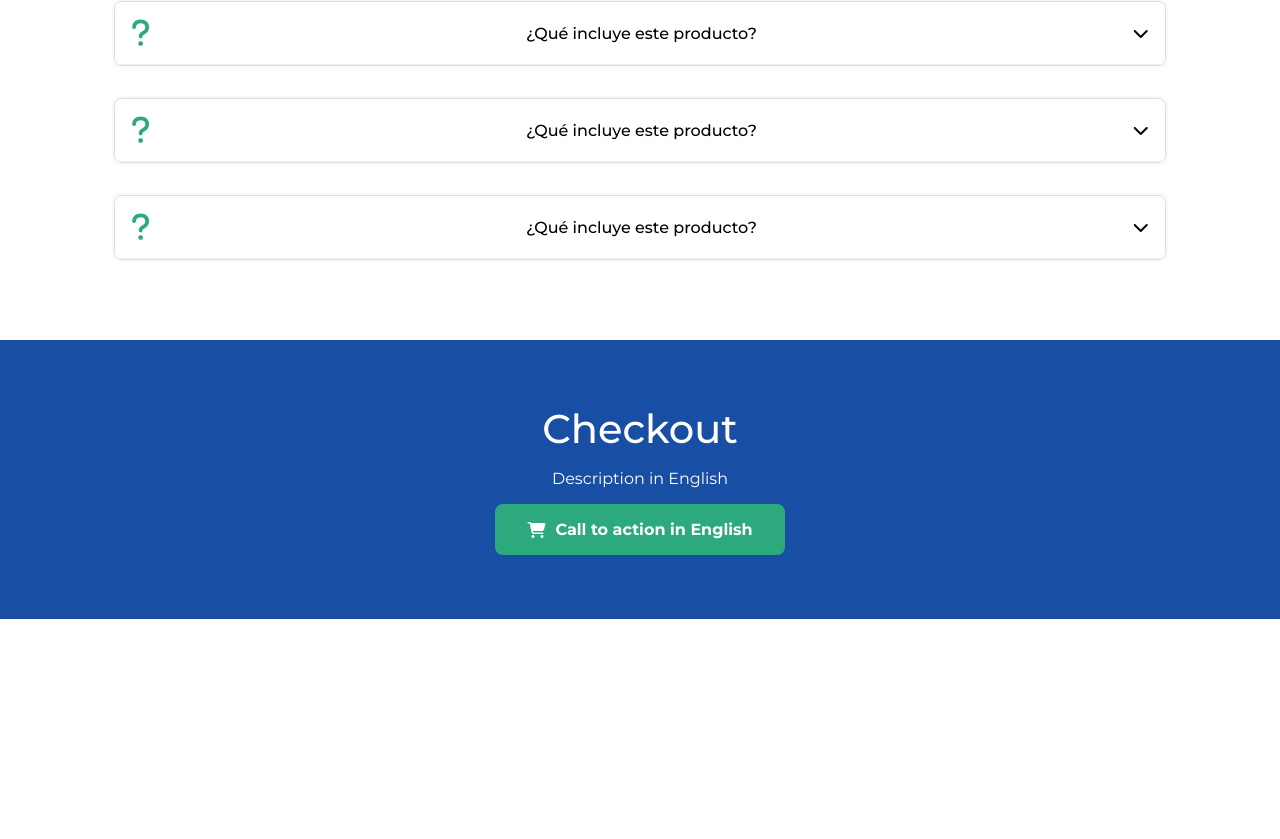
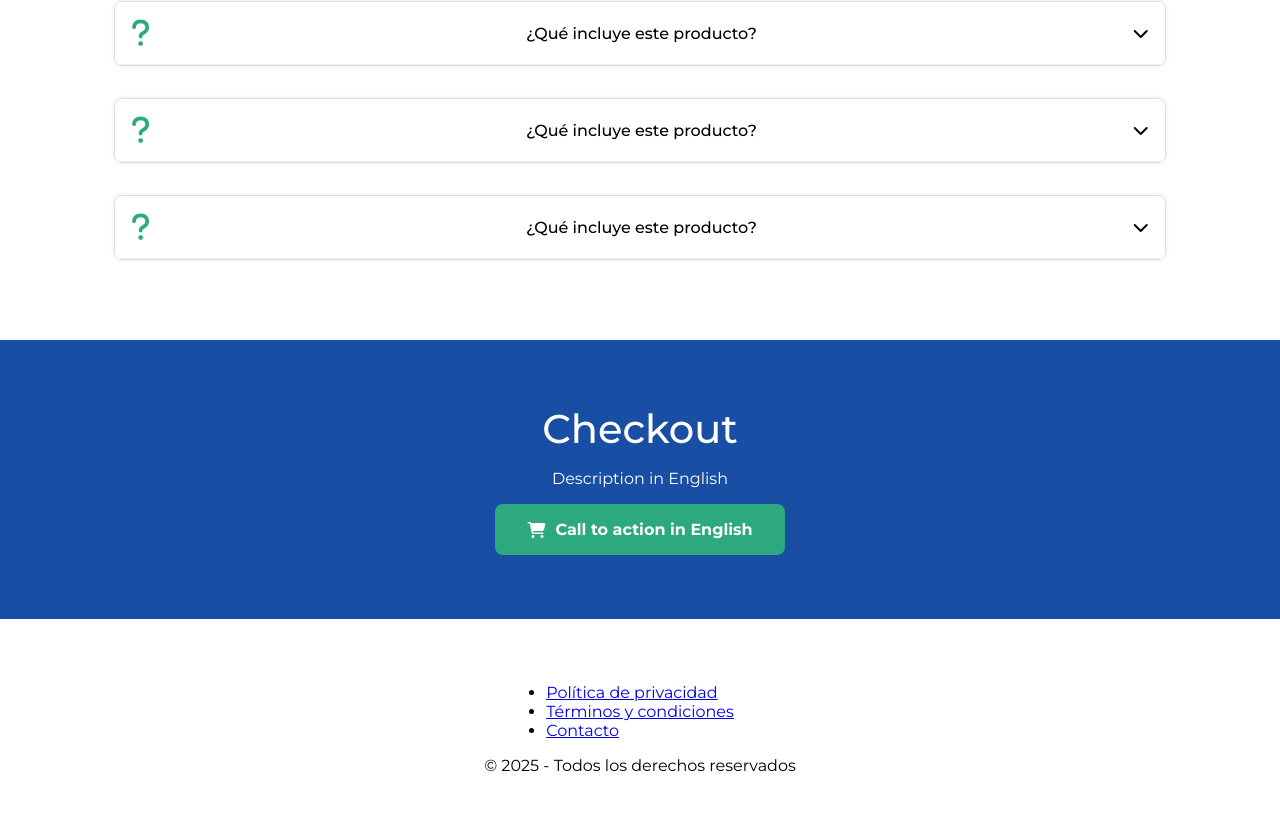
Before and after one commit to GlitchDesignLab/pagos-tripe, a website: page public/index.html in a window 1280 px wide. Shown: the part 2617-3456 px from the top of the page. Before the commit the page ends 3236 px from the top, so only its background shows below. Drawn offline with Linux system fonts and the light colour scheme.

```diff
--- a/public/index.html
+++ b/public/index.html
@@ -238,8 +238,17 @@
 
 
 
-  <footer>
-
+  <footer role="contentinfo">
+    <div class="section_wrapper">
+      <nav aria-label="Enlaces del pie de página">
+        <ul class="footer-links">
+          <li><a href="#">Política de privacidad</a></li>
+          <li><a href="#">Términos y condiciones</a></li>
+          <li><a href="#">Contacto</a></li>
+        </ul>
+      </nav>
+      <p>&copy; <span id="current-year">2025</span> - Todos los derechos reservados</p>
+    </div>
   </footer>
 
   <!-- JS -->
```
